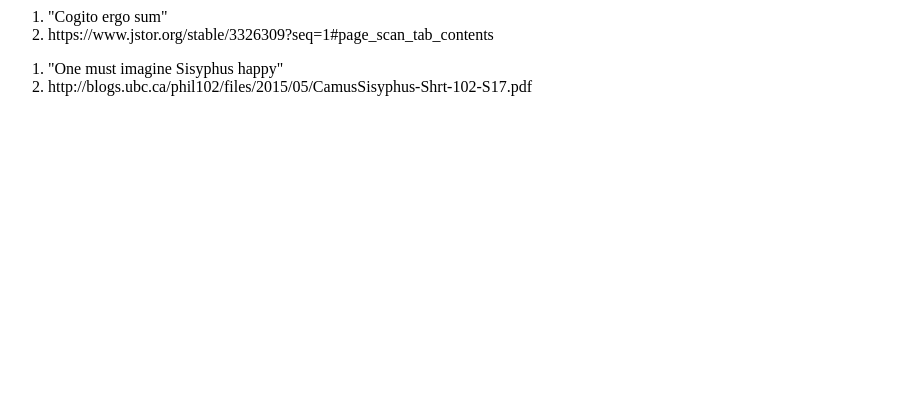
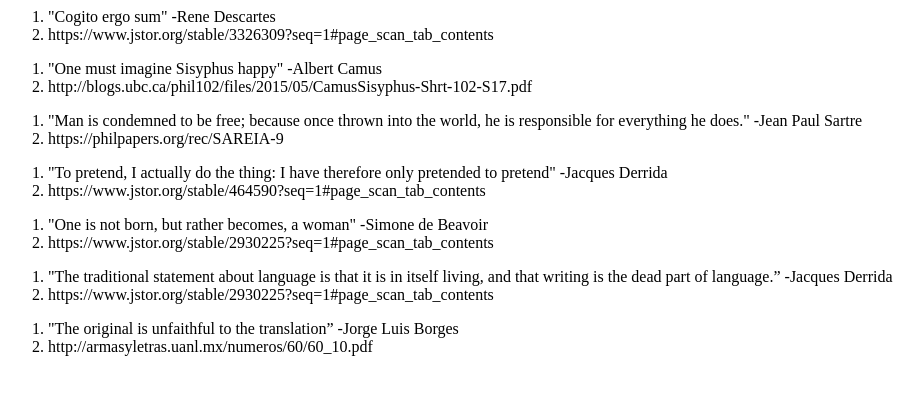
Before and after one commit to BrianGBouchard/phil_data_feed, a plain HTML site: page index.html in a window 1280 px wide. Shown: the whole page, without its empty margins (0-923 px from the left). Drawn offline with Linux system fonts and the light colour scheme.

Commit message:
Update index.html

```diff
--- a/index.html
+++ b/index.html
@@ -2,15 +2,42 @@
 
 <body>
 
-<ol id="2018-08-06">
-	<li id="quote">"Cogito ergo sum"</li>
+<ol id="2018-09-10">
+	<li id="quote">"Cogito ergo sum" -Rene Descartes</li>
 	<li id="article">https://www.jstor.org/stable/3326309?seq=1#page_scan_tab_contents</li>
 	</ol>
 
-<ol id="2018-08-07">
-	<li id="quote">"One must imagine Sisyphus happy"</li>
+<ol id="2018-09-11">
+	<li id="quote">"One must imagine Sisyphus happy" -Albert Camus</li>
 	<li id="article">http://blogs.ubc.ca/phil102/files/2015/05/CamusSisyphus-Shrt-102-S17.pdf</li>
 	</ol>
+
+<ol id="2018-09-12">
+	<li id="quote">"Man is condemned to be free; because once thrown into the world, he is responsible for everything he does." -Jean Paul Sartre</li>
+	<li id="article">https://philpapers.org/rec/SAREIA-9</li>
+	</ol>
+
+<ol id="2018-09-13">
+	<li id="quote">"To pretend, I actually do the thing: I have therefore only pretended to pretend" -Jacques Derrida</li>
+	<li id="article">https://www.jstor.org/stable/464590?seq=1#page_scan_tab_contents</li>
+	</ol>
+
+<ol id="2018-09-14">
+	<li id="quote">"One is not born, but rather becomes, a woman" -Simone de Beavoir</li>
+	<li id="article">https://www.jstor.org/stable/2930225?seq=1#page_scan_tab_contents</li>
+	</ol>
+
+<ol id="2018-09-15">
+	<li id="quote">"The traditional statement about language is that it is in itself living, and that writing is the dead part of language.” -Jacques Derrida</li>
+	<li id="article">https://www.jstor.org/stable/2930225?seq=1#page_scan_tab_contents</li>
+	</ol>
+
+<ol id="2018-09-16">
+	<li id="quote">"The original is unfaithful to the translation” -Jorge Luis Borges</li>
+	<li id="article">http://armasyletras.uanl.mx/numeros/60/60_10.pdf</li>
+	</ol>
+
+
 
 </body>
 
```
